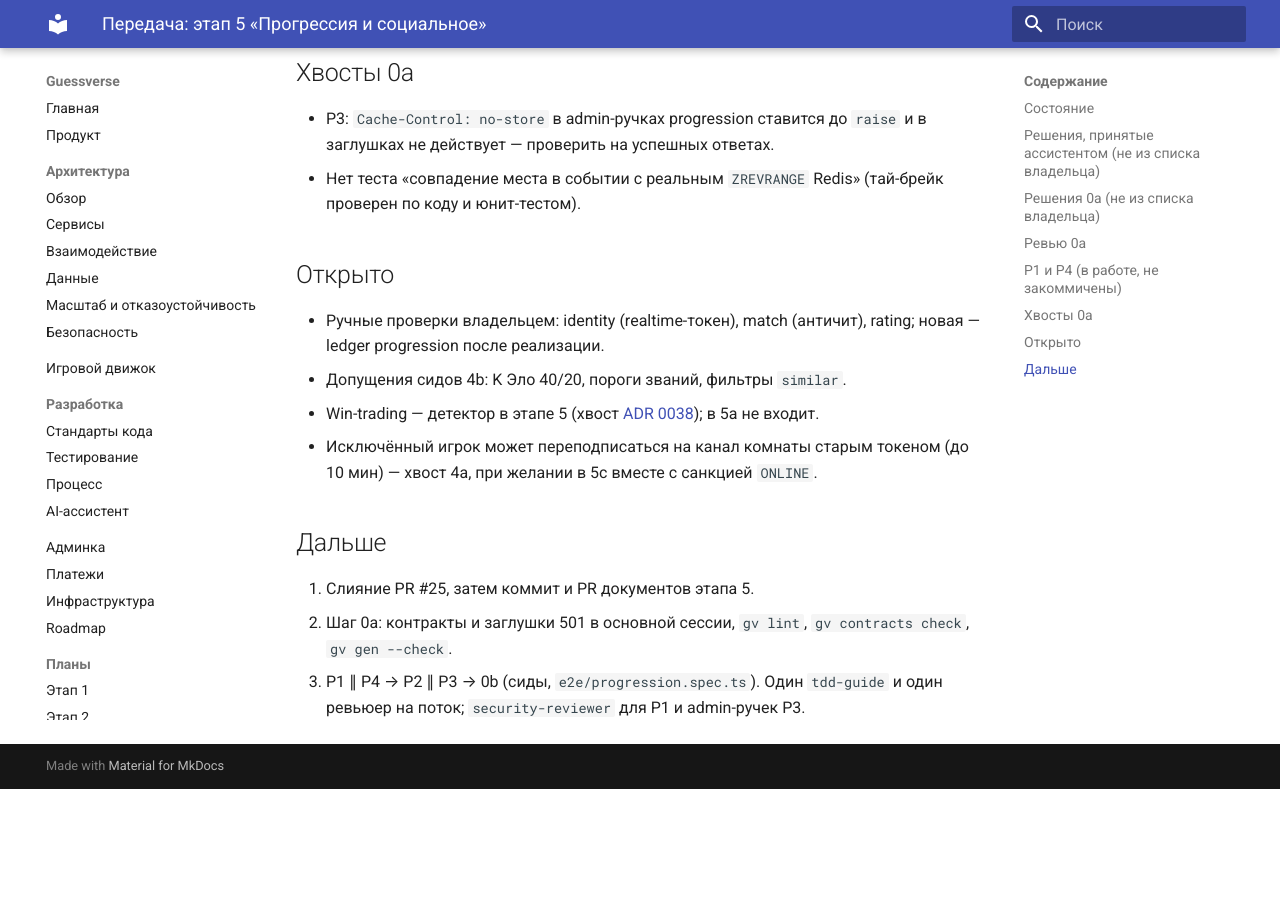
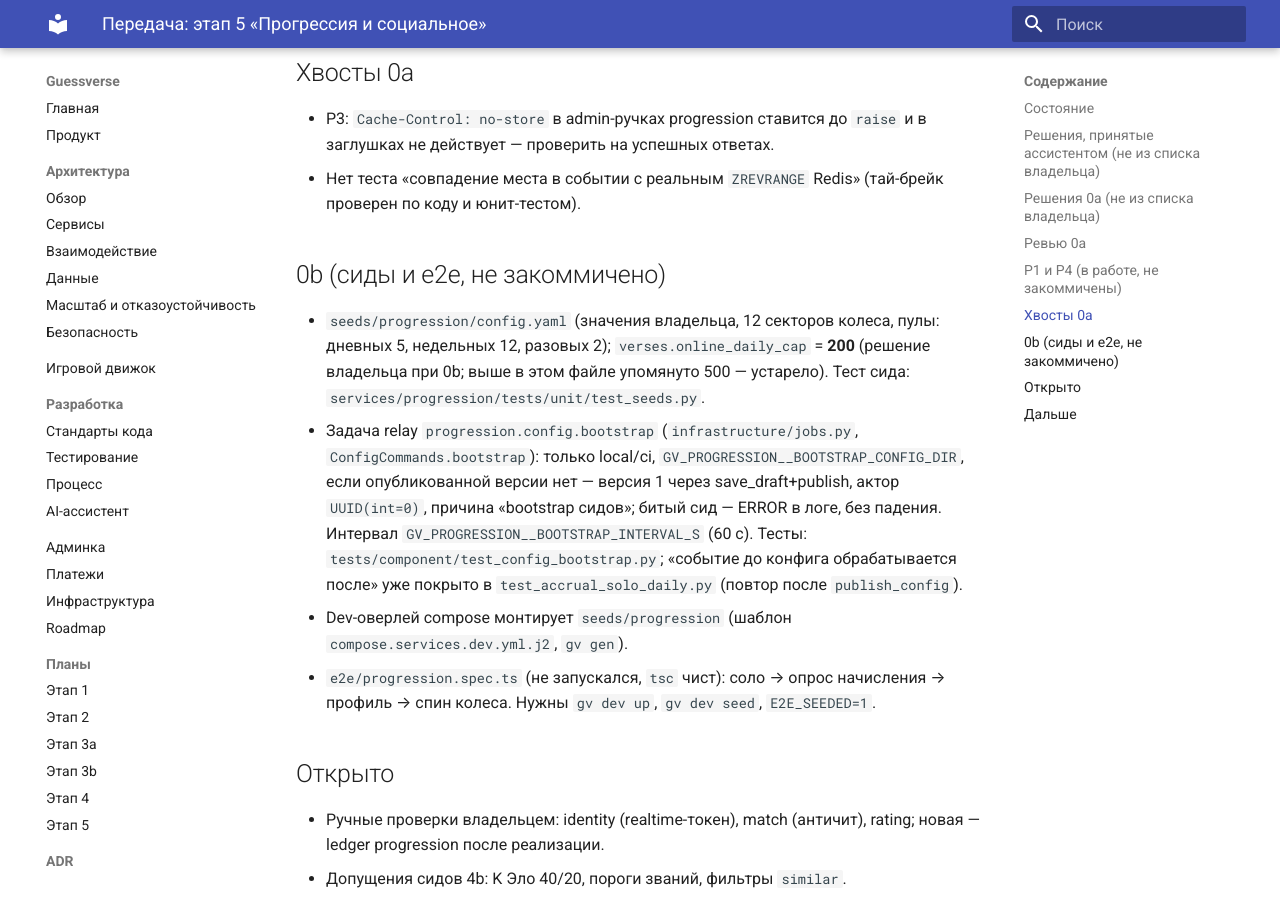
Before and after one commit to L0GIN0UT/oncue, an MkDocs documentation site: the page built from docs/handoff/stage-5.md, in a window 1280 px wide and 900 px high, scrolled down 2294 px. Built offline with MkDocs 1.6.1 and Material for MkDocs 9.7.7, drawn with Linux system fonts in a browser that asks for light colours; before the commit the page ends 3083 px from its top, so only the background shows below that.

Commit message:
docs(stage-5): шаг 0b — bootstrap сидов и e2e

```diff
--- a/docs/handoff/stage-5.md
+++ b/docs/handoff/stage-5.md
@@ -39,6 +39,12 @@
 - P3: `Cache-Control: no-store` в admin-ручках progression ставится до `raise` и в заглушках не действует — проверить на успешных ответах.
 - Нет теста «совпадение места в событии с реальным `ZREVRANGE` Redis» (тай-брейк проверен по коду и юнит-тестом).
 
+## 0b (сиды и e2e, не закоммичено)
+- `seeds/progression/config.yaml` (значения владельца, 12 секторов колеса, пулы: дневных 5, недельных 12, разовых 2); `verses.online_daily_cap` = **200** (решение владельца при 0b; выше в этом файле упомянуто 500 — устарело). Тест сида: `services/progression/tests/unit/test_seeds.py`.
+- Задача relay `progression.config.bootstrap` (`infrastructure/jobs.py`, `ConfigCommands.bootstrap`): только local/ci, `GV_PROGRESSION__BOOTSTRAP_CONFIG_DIR`, если опубликованной версии нет — версия 1 через save_draft+publish, актор `UUID(int=0)`, причина «bootstrap сидов»; битый сид — ERROR в логе, без падения. Интервал `GV_PROGRESSION__BOOTSTRAP_INTERVAL_S` (60 с). Тесты: `tests/component/test_config_bootstrap.py`; «событие до конфига обрабатывается после» уже покрыто в `test_accrual_solo_daily.py` (повтор после `publish_config`).
+- Dev-оверлей compose монтирует `seeds/progression` (шаблон `compose.services.dev.yml.j2`, `gv gen`).
+- `e2e/progression.spec.ts` (не запускался, `tsc` чист): соло → опрос начисления → профиль → спин колеса. Нужны `gv dev up`, `gv dev seed`, `E2E_SEEDED=1`.
+
 ## Открыто
 - Ручные проверки владельцем: identity (realtime-токен), match (античит), rating; новая — ledger progression после реализации.
 - Допущения сидов 4b: K Эло 40/20, пороги званий, фильтры `similar`.
--- a/docs/plans/stage-5.md
+++ b/docs/plans/stage-5.md
@@ -133,7 +133,7 @@
 
 bff: блоки `/pages/profile` (уровень, опыт, Версы, задания, бейджи, колесо) и `/pages/home` (задания дня, колесо); блок недоступного progression — «появится позже», страница цела. Фронтенд: профиль и профиль чужого игрока, прогресс-бар уровня, задания, колесо (анимация без влияния на результат), кошелёк (без трат), экран конфига буста. Playwright на моках.
 
-## 8. Шаг 0b — сиды и e2e
+## 8. Шаг 0b — сиды и e2e (выполнено (0b))
 
 Сиды `seeds/progression/**` (значения владельца из §1, 12 секторов колеса), загрузка периодической задачей по образцу `rating.ladders.bootstrap`. `e2e/progression.spec.ts`: соло → опыт → уровень → спин колеса. Проверка на живом compose — у владельца.
 
```
Also changed, not shown: docs/07-infrastructure.md (+1 -1 lines), docs/architecture/services.md (+1 -0 lines).
